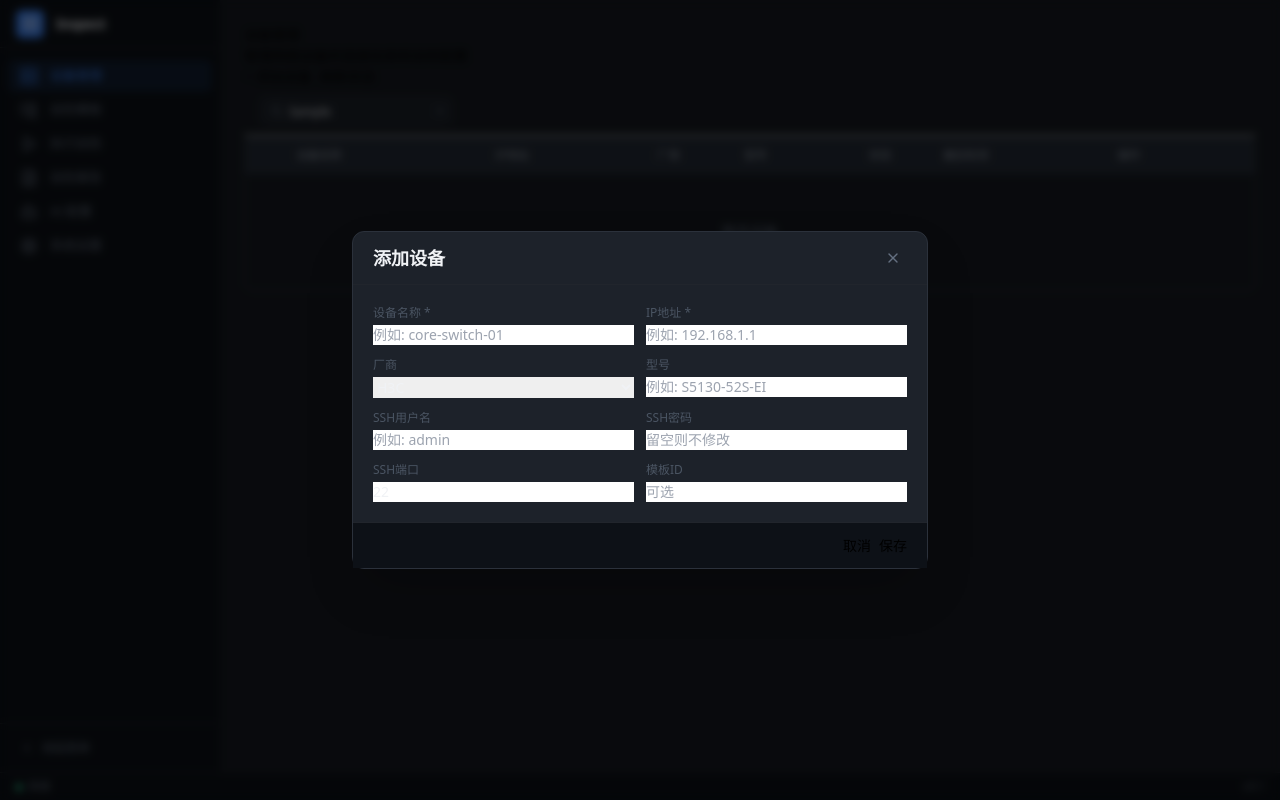
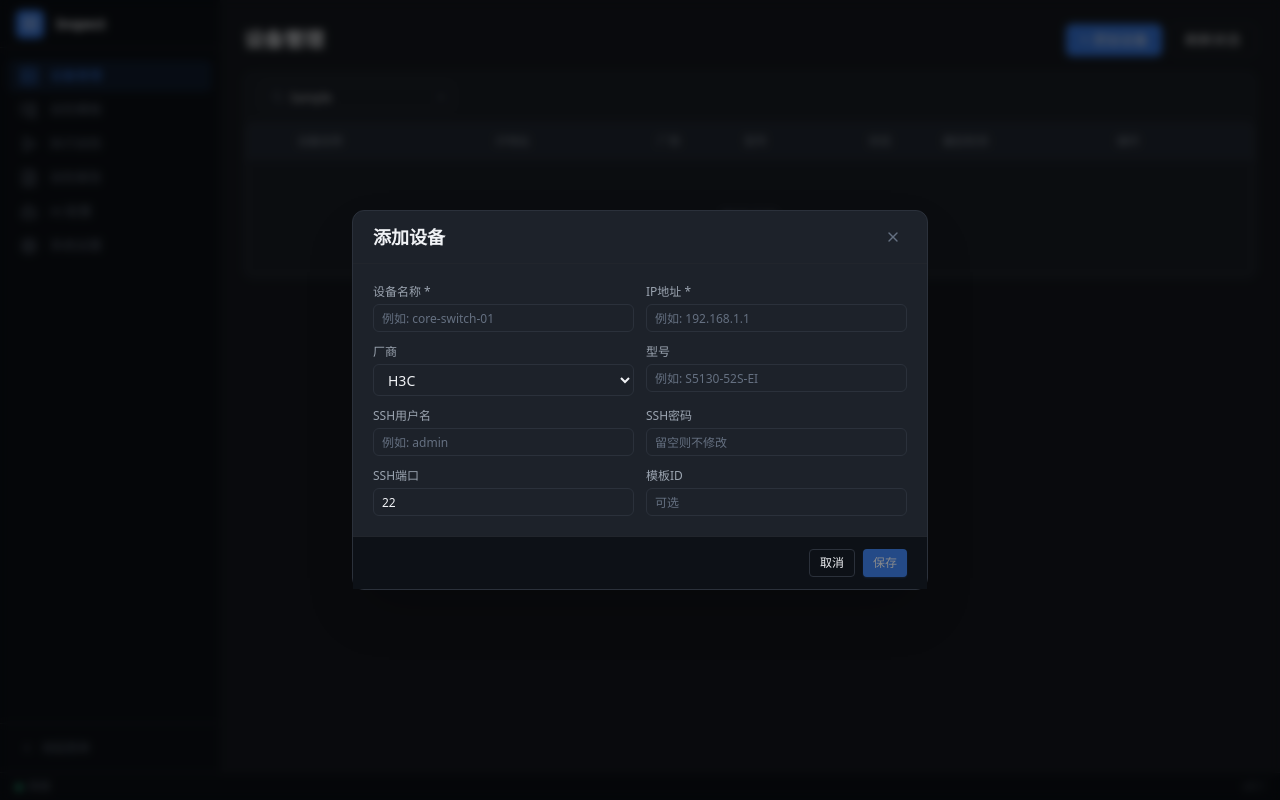
Before and after one commit to neowong/inspection-rust, a React (Vite) app: page /devices in a window 1280 px wide. Both pictures are taken after typing "Sample" into the empty fields and a click on the button "+ 添加设备". Built offline with nearby package versions, Linux system fonts and the light colour scheme.

Commit message:
style: 重构 DevicesPage 使用新组件系统
Co-Authored-By: neo <neowong2005@gmail.com>

```diff
--- a/src/pages/DevicesPage.tsx
+++ b/src/pages/DevicesPage.tsx
@@ -6,6 +6,9 @@ import DataTable from "../components/DataTable";
 import StatusBadge from "../components/StatusBadge";
 import Modal from "../components/Modal";
 import ContextMenu, { ContextMenuItem } from "../components/ContextMenu";
+import Button from "../components/ui/Button";
+import Card from "../components/ui/Card";
+import Input, { Select } from "../components/ui/Input";
 import type { Device } from "../types";
 
 const VENDORS = ["H3C", "Huawei", "Cisco", "Ruijie"];
@@ -200,13 +203,13 @@ export default function DevicesPage() {
     { key: "vendor", header: "厂商", width: "70px", render: (d: Device) => d.vendor },
     { key: "model", header: "型号", width: "100px", render: (d: Device) => d.model || "-" },
     { key: "status", header: "状态", width: "60px", render: (d: Device) => <StatusBadge status={d.status} /> },
-    { key: "last", header: "最后检测", width: "140px", render: (d: Device) => <span className="text-gray-500">{formatTime(d.last_checked_at)}</span> },
+    { key: "last", header: "最后检测", width: "140px", render: (d: Device) => <span className="text-[hsl(var(--text-secondary))]">{formatTime(d.last_checked_at)}</span> },
     {
       key: "actions", header: "操作", width: "120px",
       render: (d: Device) => (
         <div className="flex gap-1">
-          <button className="px-2 py-0.5 text-[11px] bg-blue-500 text-white rounded hover:bg-blue-600" onClick={() => handleInspect(d.id)}>巡检</button>
-          <button className="px-2 py-0.5 text-[11px] border border-gray-300 rounded hover:bg-gray-100" onClick={() => openEdit(d)}>编辑</button>
+          <Button size="sm" onClick={() => handleInspect(d.id)}>巡检</Button>
+          <Button variant="secondary" size="sm" onClick={() => openEdit(d)}>编辑</Button>
         </div>
       ),
     },
@@ -217,33 +220,32 @@ export default function DevicesPage() {
     ? `确定要删除选中的 ${deleteTarget.batch.length} 个设备吗？此操作不可撤销。`
     : `确定要删除设备「${deleteTarget.single?.name}」吗？此操作不可撤销。`;
 
-  if (loading) return <div className="flex items-center justify-center h-64 text-gray-400 text-sm">加载中...</div>;
+  if (loading) return <div className="flex items-center justify-center h-64 text-[hsl(var(--text-tertiary))] text-sm">加载中...</div>;
 
   return (
     <div className="flex flex-col h-full">
-      <div className="page-header">
+      <div className="flex items-center justify-between mb-4">
         <div>
-          <h1 className="page-title">设备管理</h1>
-          <p className="page-desc">管理网络设备的连接信息和巡检配置</p>
+          <h1 className="text-xl font-semibold text-[hsl(var(--text-primary))]">设备管理</h1>
         </div>
         <div className="flex items-center gap-2">
-          <button className="btn btn-primary" onClick={openAdd}>+ 添加设备</button>
-          <button className="btn btn-outline" onClick={handleRefreshAll}>刷新状态</button>
+          <Button onClick={openAdd}>+ 添加设备</Button>
+          <Button variant="secondary" onClick={handleRefreshAll}>刷新状态</Button>
         </div>
       </div>
 
-      <div className="card flex-1 flex flex-col min-h-0">
-        <div className="flex items-center justify-between px-4 py-2.5 border-b border-gray-100">
+      <Card className="flex-1 flex flex-col min-h-0" padding={false}>
+        <div className="flex items-center justify-between px-4 py-2.5 border-b border-[hsl(var(--border-light))]">
           <div className="flex items-center gap-3">
             <SearchInput value={search} onChange={setSearch} placeholder="搜索设备名称或IP..." />
             {selected.size > 0 && (
-              <span className="text-xs text-gray-500">{selected.size} 项已选</span>
+              <span className="text-xs text-[hsl(var(--text-secondary))]">{selected.size} 项已选</span>
             )}
           </div>
           {selected.size > 0 && (
-            <button className="btn btn-danger btn-sm" onClick={() => { setDeleteTarget({ batch: [...selected] }); setDeleteOpen(true); }}>
+            <Button variant="danger" size="sm" onClick={() => { setDeleteTarget({ batch: [...selected] }); setDeleteOpen(true); }}>
               删除选中
-            </button>
+            </Button>
           )}
         </div>
         <div className="flex-1 overflow-auto">
@@ -252,14 +254,14 @@ export default function DevicesPage() {
             emptyText="暂无设备" />
         </div>
         {filtered.length > 0 && (
-          <div className="flex items-center gap-2 px-4 py-1.5 text-xs text-gray-400 border-t border-gray-100">
+          <div className="flex items-center gap-2 px-4 py-1.5 text-xs text-[hsl(var(--text-tertiary))] border-t border-[hsl(var(--border-light))]">
             <input type="checkbox" className="w-3.5 h-3.5"
               checked={filtered.length > 0 && filtered.every((d) => selected.has(d.id))}
               onChange={toggleSelectAll} />
             <span>{selected.size} / {filtered.length} 项</span>
           </div>
         )}
-      </div>
+      </Card>
 
       <ContextMenu items={ctxItems} visible={ctxVisible} x={ctxPos.x} y={ctxPos.y} onClose={() => setCtxVisible(false)} />
 
@@ -267,39 +269,37 @@ export default function DevicesPage() {
         onClose={() => setEditOpen(false)}
         footer={
           <>
-            <button className="btn btn-outline btn-sm" onClick={() => setEditOpen(false)}>取消</button>
-            <button className="btn btn-primary btn-sm" disabled={saving || !form.name.trim() || !form.ip.trim()} onClick={handleSave}>
-              {saving ? "保存中..." : "保存"}
-            </button>
+            <Button variant="secondary" size="sm" onClick={() => setEditOpen(false)}>取消</Button>
+            <Button size="sm" disabled={saving || !form.name.trim() || !form.ip.trim()} onClick={handleSave} loading={saving}>保存</Button>
           </>
         }
       >
         <div className="grid grid-cols-2 gap-3">
           <FormField label="设备名称 *">
-            <input className="input" value={form.name} onChange={(e) => setForm({ ...form, name: e.target.value })} placeholder="例如: core-switch-01" />
+            <Input size="sm" value={form.name} onChange={(e) => setForm({ ...form, name: e.target.value })} placeholder="例如: core-switch-01" />
           </FormField>
           <FormField label="IP地址 *">
-            <input className="input" value={form.ip} onChange={(e) => setForm({ ...form, ip: e.target.value })} placeholder="例如: 192.168.1.1" />
+            <Input size="sm" value={form.ip} onChange={(e) => setForm({ ...form, ip: e.target.value })} placeholder="例如: 192.168.1.1" />
           </FormField>
           <FormField label="厂商">
-            <select className="select" value={form.vendor} onChange={(e) => setForm({ ...form, vendor: e.target.value })}>
+            <Select value={form.vendor} onChange={(e) => setForm({ ...form, vendor: e.target.value })}>
               {VENDORS.map((v) => (<option key={v} value={v}>{v}</option>))}
-            </select>
+            </Select>
           </FormField>
           <FormField label="型号">
-            <input className="input" value={form.model} onChange={(e) => setForm({ ...form, model: e.target.value })} placeholder="例如: S5130-52S-EI" />
+            <Input size="sm" value={form.model} onChange={(e) => setForm({ ...form, model: e.target.value })} placeholder="例如: S5130-52S-EI" />
           </FormField>
           <FormField label="SSH用户名">
-            <input className="input" value={form.ssh_username} onChange={(e) => setForm({ ...form, ssh_username: e.target.value })} placeholder="例如: admin" />
+            <Input size="sm" value={form.ssh_username} onChange={(e) => setForm({ ...form, ssh_username: e.target.value })} placeholder="例如: admin" />
           </FormField>
           <FormField label="SSH密码">
-            <input className="input" type="password" value={form.ssh_password} onChange={(e) => setForm({ ...form, ssh_password: e.target.value })} placeholder="留空则不修改" />
+            <Input size="sm" type="password" value={form.ssh_password} onChange={(e) => setForm({ ...form, ssh_password: e.target.value })} placeholder="留空则不修改" />
           </FormField>
           <FormField label="SSH端口">
-            <input className="input" type="number" value={form.ssh_port} onChange={(e) => setForm({ ...form, ssh_port: parseInt(e.target.value) || 22 })} />
+            <Input size="sm" type="number" value={form.ssh_port} onChange={(e) => setForm({ ...form, ssh_port: parseInt(e.target.value) || 22 })} />
           </FormField>
           <FormField label="模板ID">
-            <input className="input" type="number" value={form.template_id} onChange={(e) => setForm({ ...form, template_id: e.target.value })} placeholder="可选" />
+            <Input size="sm" type="number" value={form.template_id} onChange={(e) => setForm({ ...form, template_id: e.target.value })} placeholder="可选" />
           </FormField>
         </div>
       </Modal>
@@ -308,8 +308,8 @@ export default function DevicesPage() {
         onClose={() => { setDeleteOpen(false); setDeleteTarget({}); }}
         footer={
           <>
-            <button className="btn btn-outline btn-sm" onClick={() => { setDeleteOpen(false); setDeleteTarget({}); }}>取消</button>
-            <button className="btn btn-danger btn-sm" onClick={handleDelete}>确认删除</button>
+            <Button variant="secondary" size="sm" onClick={() => { setDeleteOpen(false); setDeleteTarget({}); }}>取消</Button>
+            <Button variant="danger" size="sm" onClick={handleDelete}>确认删除</Button>
           </>
         }
       >
@@ -322,7 +322,7 @@ export default function DevicesPage() {
 function FormField({ label, children }: { label: string; children: React.ReactNode }) {
   return (
     <label className="flex flex-col gap-1">
-      <span className="text-xs text-gray-600">{label}</span>
+      <span className="text-xs text-[hsl(var(--text-secondary))]">{label}</span>
       {children}
     </label>
   );
```
